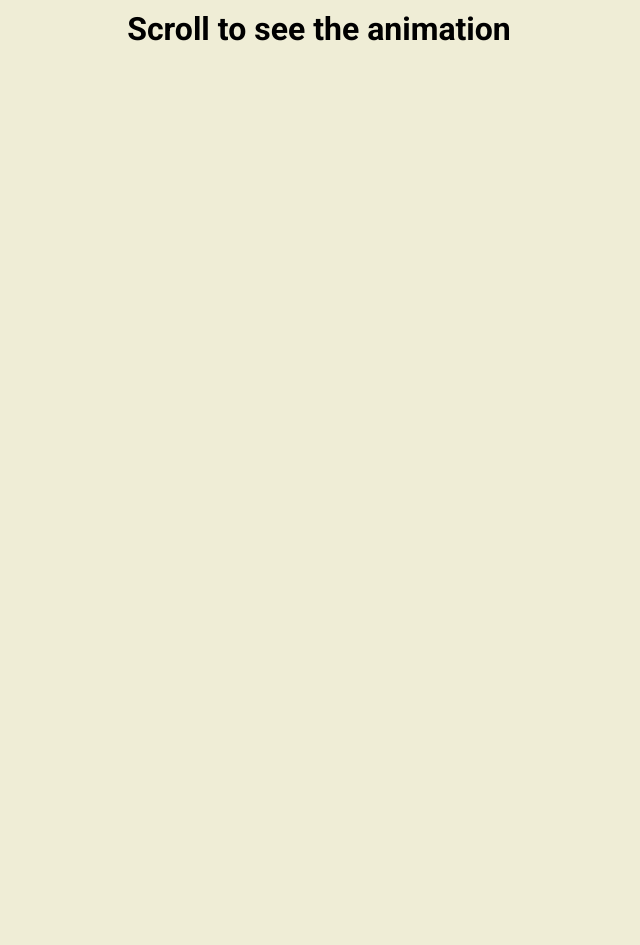
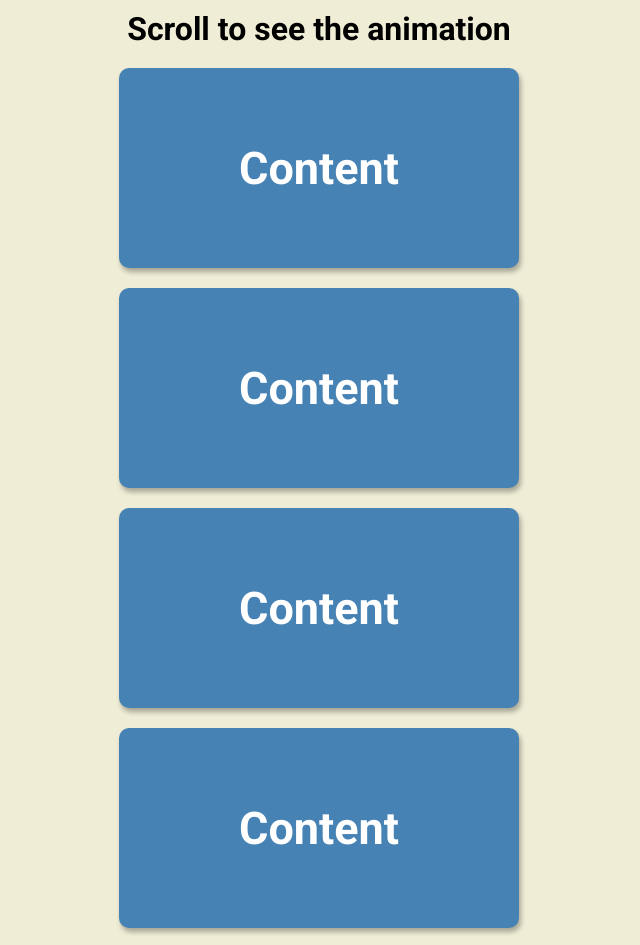
Before and after one commit to andersonmarqueszero/javascript-scroll-animation-traversy-media, a plain HTML site: page index.html in a window 1280 px wide. Shown: the top 945 px of the page, without its empty margins (321-961 px from the left). Drawn offline with Linux system fonts and the light colour scheme.

Commit message:
debugging

```diff
--- a/script.js
+++ b/script.js
@@ -1,4 +1,4 @@
-const boxes = querySelectorAll('.box');
+const boxes = document.querySelectorAll('.box');
 
 window.addEventListener('scroll', checkBoxes);
 
--- a/style.css
+++ b/style.css
@@ -5,7 +5,7 @@
 }
 
 body {
-    background: #efedd6;
+    background-color: #efedd6;
     font-family: 'Roboto', sans-serif;
     display: flex;
     flex-direction: column;
@@ -38,7 +38,7 @@ h1 {
     transform: translateX(-400%);
 }
 
-.box .show {
+.box.show {
     transform: translateX(0);
 }
 
```
